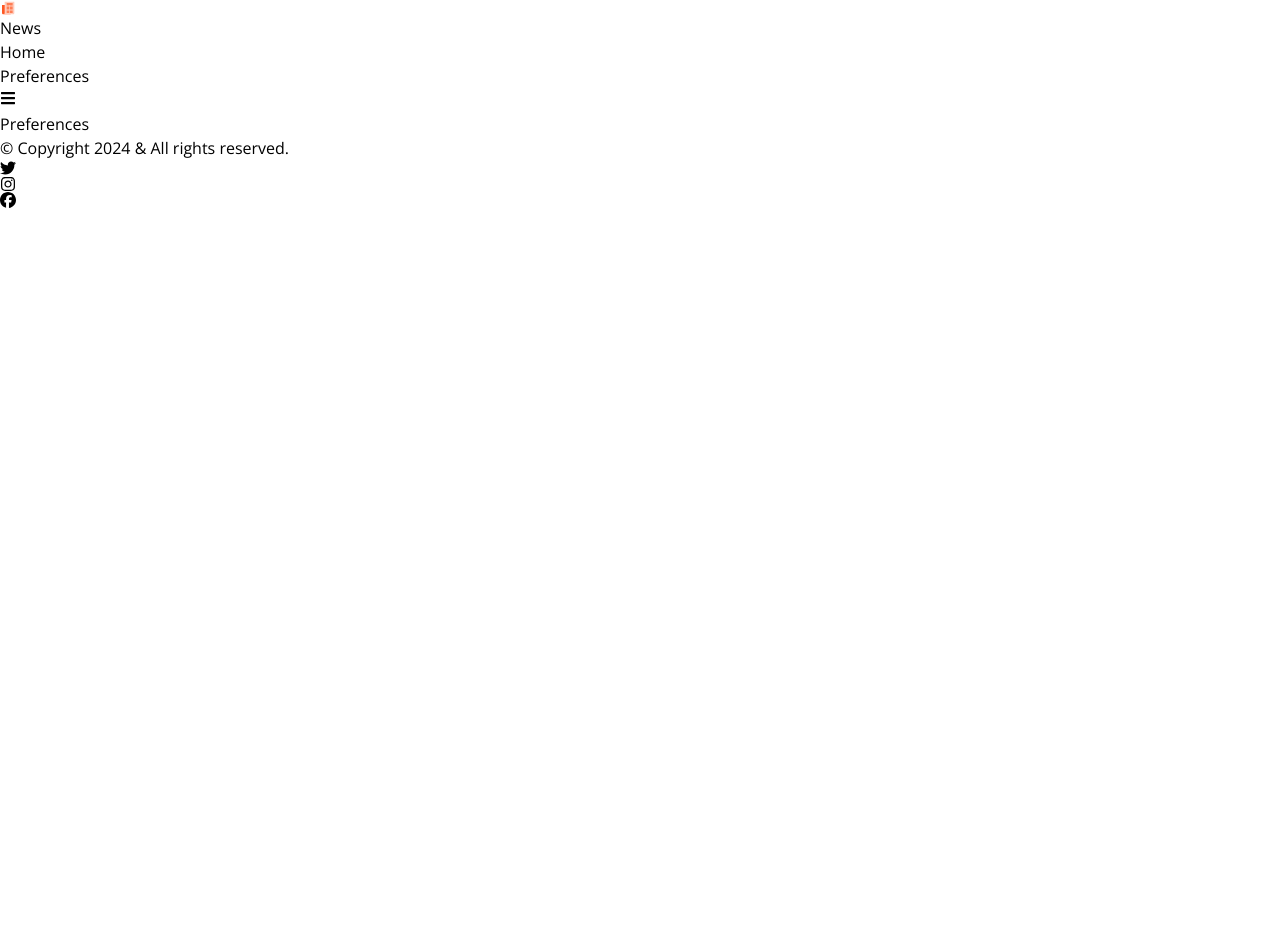
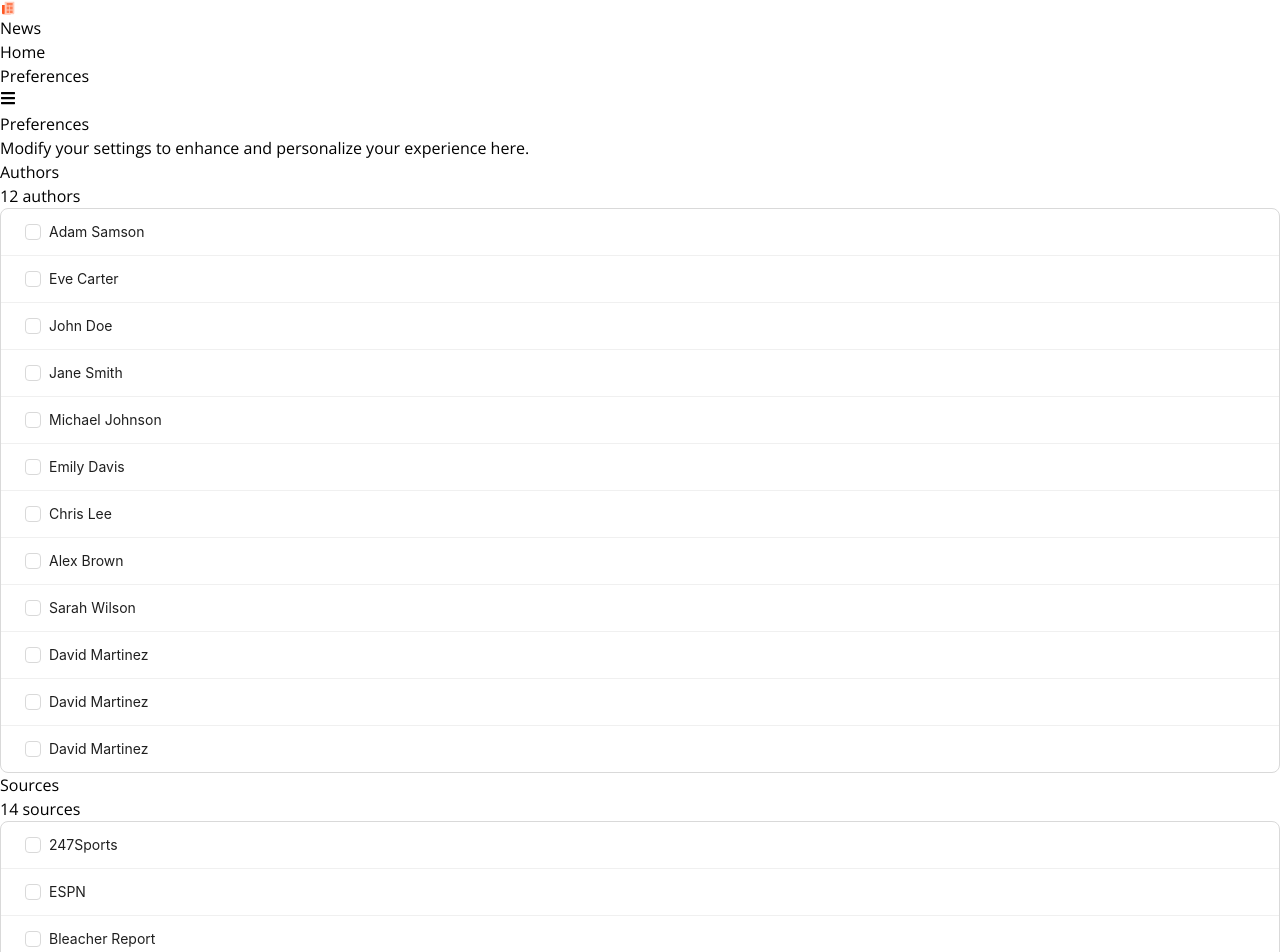
Before and after one commit to mahabur-rahman/innoscripta, a React (Vite) app: page /preferences in a window 1280 px wide. Shown: the top 952 px of the page. Before the commit the page ends 800 px from the top, so only its background shows below. Built offline with nearby package versions, Linux system fonts and the light colour scheme.

Commit message:
feat: Perferences page modify using select area

```diff
--- a/src/components/NewsFeetTitle.tsx
+++ b/src/common/NewsFeedWidget.tsx
@@ -1,4 +1,4 @@
-import { newsFeedWidgetProps } from "../interfaces/NewsFeed.interface";
+import { newsFeedWidgetProps } from "../interfaces/newsFeed.interface";
 
 const NewsFeedWidget = ({ pageTitle, content }: newsFeedWidgetProps) => {
   return (
--- a/src/components/Footer.tsx
+++ b/src/components/Footer.tsx
@@ -13,6 +13,7 @@ const Footer = () => {
         <div className="flex items-center justify-center mt-4 space-x-4 sm:mt-0">
           {socialLinks.map((item) => (
             <a
+            key={item.id}
               href={item.url}
               target="_blank"
               className="text-gray-500 transition-colors duration-300 hover:text-deep-purple-accent-400"
--- a/src/components/NewsFeed.tsx
+++ b/src/components/NewsFeed.tsx
@@ -1,5 +1,5 @@
 import FeedCard from "./FeedCard";
-import NewsFeedWidget from "./NewsFeetTitle";
+import NewsFeedWidget from "../common/NewsFeedWidget";
 import SearchBar from "./Search";
 
 const NewsFeed = () => {
--- a/src/components/Search.tsx
+++ b/src/components/Search.tsx
@@ -48,6 +48,7 @@ const SearchBar = () => {
         />
         <RangePicker className="w-full" />
       </div>
+      <p className="mb-3 text-sm">Total 402 news found in this search criteria</p>
     </>
   );
 };
--- a/src/pages/Preferences.tsx
+++ b/src/pages/Preferences.tsx
@@ -1,10 +1,134 @@
+import React, { useState } from "react";
+import { Checkbox, List } from "antd";
+import NewsFeedWidget from "../common/NewsFeedWidget";
 
-const Preferences = () => {
-    return (
-      <div>
-        Preferences
+interface Author {
+  name: string;
+  checked: boolean;
+}
+
+interface Source {
+  name: string;
+  checked: boolean;
+}
+
+const Preferences: React.FC = () => {
+  const [authors, setAuthors] = useState<Author[]>([
+    { name: "Adam Samson", checked: false },
+    { name: "Eve Carter", checked: false },
+    { name: "John Doe", checked: false },
+    { name: "Jane Smith", checked: false },
+    { name: "Michael Johnson", checked: false },
+    { name: "Emily Davis", checked: false },
+    { name: "Chris Lee", checked: false },
+    { name: "Alex Brown", checked: false },
+    { name: "Sarah Wilson", checked: false },
+    { name: "David Martinez", checked: false },
+    { name: "David Martinez", checked: false },
+    { name: "David Martinez", checked: false },
+    // Add more authors as needed
+  ]);
+
+  const [sources, setSources] = useState<Source[]>([
+    { name: "247Sports", checked: false },
+    { name: "ESPN", checked: false },
+    { name: "Bleacher Report", checked: false },
+    { name: "Yahoo Sports", checked: false },
+    { name: "CBS Sports", checked: false },
+    { name: "NBC Sports", checked: false },
+    { name: "The Athletic", checked: false },
+    { name: "Sports Illustrated", checked: false },
+    { name: "Fox Sports", checked: false },
+    { name: "USA Today", checked: false },
+    { name: "USA Today", checked: false },
+    { name: "USA Today", checked: false },
+    { name: "USA Today", checked: false },
+    { name: "USA Today", checked: false },
+    // Add more sources as needed
+  ]);
+
+  const handleAuthorChange = (index: number, checked: boolean) => {
+    const updatedAuthors = [...authors];
+    updatedAuthors[index].checked = checked;
+    setAuthors(updatedAuthors);
+  };
+
+  const handleSourceChange = (index: number, checked: boolean) => {
+    const updatedSources = [...sources];
+    updatedSources[index].checked = checked;
+    setSources(updatedSources);
+  };
+
+  return (
+    <div className="container p-4 mx-auto">
+      <NewsFeedWidget
+        pageTitle={"Preferences"}
+        content={
+          "Modify your settings to enhance and personalize your experience here."
+        }
+      />
+      <div className="grid grid-cols-3 gap-4 mt-4">
+        <div>
+          <h3 className="text-lg font-semibold">Authors</h3>
+          <p className="text-gray-500">{authors.length} authors</p>
+          <List
+            className="mt-4"
+            bordered
+            dataSource={authors}
+            renderItem={(item, index) => (
+              <List.Item>
+                <Checkbox
+                  checked={item.checked}
+                  onChange={(e) => handleAuthorChange(index, e.target.checked)}
+                >
+                  {item.name}
+                </Checkbox>
+              </List.Item>
+            )}
+          />
+        </div>
+        <div>
+          <h3 className="text-lg font-semibold">Sources</h3>
+
+          <p className="text-gray-500">{sources.length} sources</p>
+          <List
+            bordered
+            dataSource={sources}
+            className="mt-4"
+            renderItem={(item, index) => (
+              <List.Item>
+                <Checkbox
+                  checked={item.checked}
+                  onChange={(e) => handleSourceChange(index, e.target.checked)}
+                >
+                  {item.name}
+                </Checkbox>
+              </List.Item>
+            )}
+          />
+        </div>
+        <div>
+          <h3 className="text-lg font-semibold">Categories</h3>
+          <p className="text-gray-500">{sources.length} sources</p>
+          <List
+            bordered
+            dataSource={sources}
+            className="mt-4"
+            renderItem={(item, index) => (
+              <List.Item>
+                <Checkbox
+                  checked={item.checked}
+                  onChange={(e) => handleSourceChange(index, e.target.checked)}
+                >
+                  {item.name}
+                </Checkbox>
+              </List.Item>
+            )}
+          />
+        </div>
       </div>
-    )
-  }
+    </div>
+  );
+};
 
-  export default Preferences
+export default Preferences;
```
